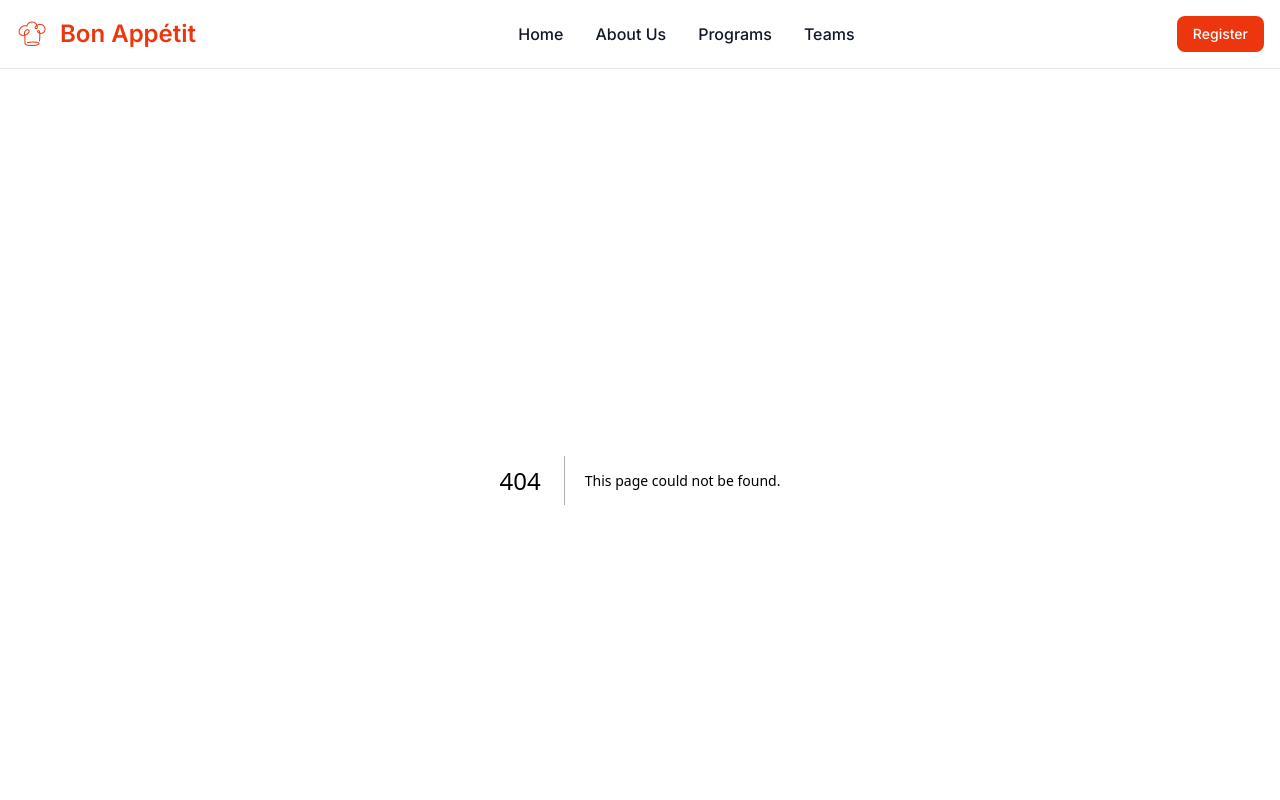
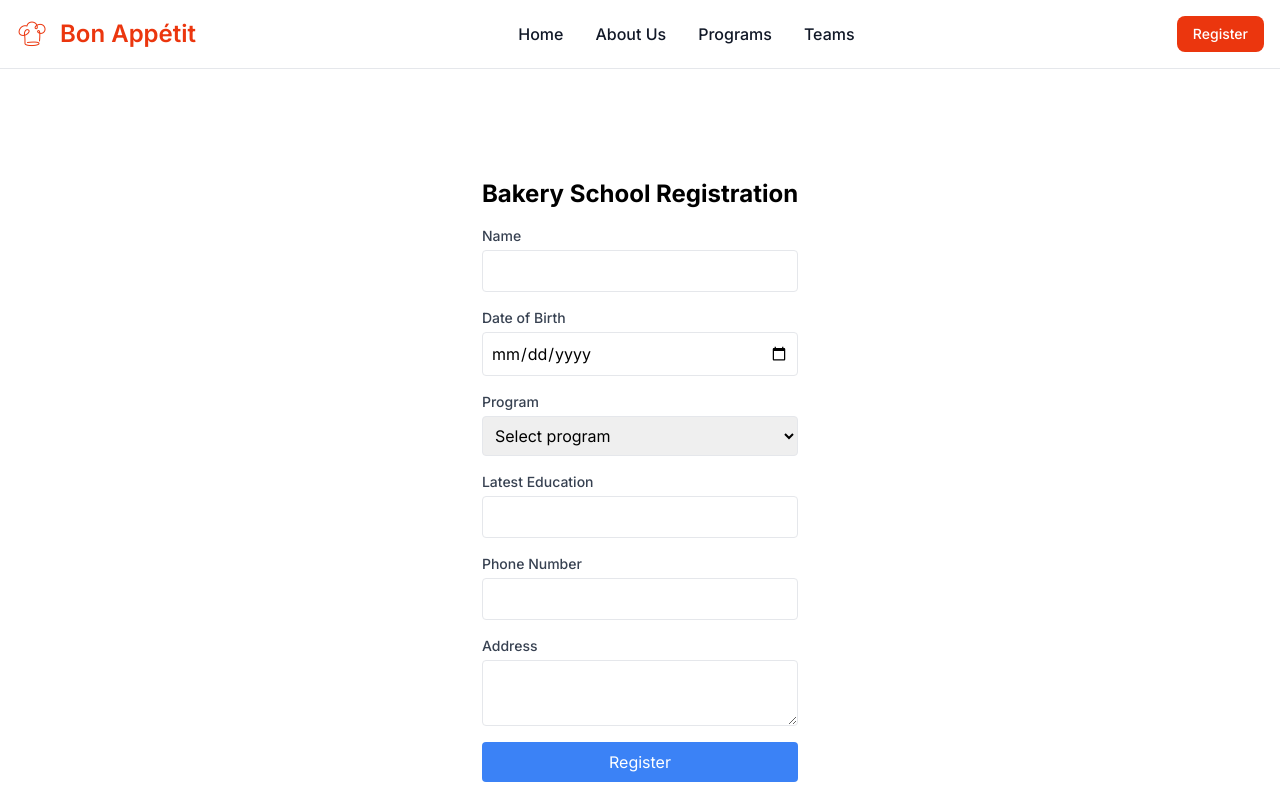
Before and after one commit to yeef93/company-profile, a Next.js app: page /register in a window 1280 px wide. Before the commit this address had no page. Shown: the top 800 px of the page. Built offline with nearby package versions, Linux system fonts and the light colour scheme.

Commit message:
feat:addregistrationform

```diff
--- a/app/components/Hero/index.tsx
+++ b/app/components/Hero/index.tsx
@@ -31,7 +31,7 @@ function Hero() {
                 Don&apos;t miss the chance to learn from expert chefs and become
                 a professional chef in the industry.
               </p>
-              <Button text="Join Us" link="" />
+              <Button text="Join Us" link="/register" />
             </div>
             <div className="pt-8 lg:pt-16 grid grid-cols-1 sm:grid-cols-3 gap-y-8 sm:gap-y-0 sm:gap-x-8 w-full">
               <div className="text-center sm:border-r-2 sm:last:border-r-0">
--- /dev/null
+++ b/app/components/RegistrationForm/index.tsx
@@ -0,0 +1,151 @@
+"use client";
+import React, { useState } from 'react';
+import { useFormik } from 'formik';
+import * as Yup from 'yup';
+
+const RegistrationForm = () => {
+  const [isSubmitted, setIsSubmitted] = useState(false);
+
+  const formik = useFormik({
+    initialValues: {
+      name: '',
+      dateOfBirth: '',
+      program: '',
+      education: '',
+      phoneNumber: '',
+      address: '',
+    },
+    validationSchema: Yup.object({
+      name: Yup.string().required('Required'),
+      dateOfBirth: Yup.date().required('Required'),
+      program: Yup.string().required('Required'),
+      education: Yup.string().required('Required'),
+      phoneNumber: Yup.string().required('Required'),
+      address: Yup.string().required('Required'),
+    }),
+    onSubmit: (values) => {
+      // Simulate a successful registration
+      console.log('Registration successful', values);
+      setIsSubmitted(true);
+    },
+  });
+
+  return (
+    <div className="max-w-md mx-auto p-4">
+      <h2 className="text-2xl font-bold mb-4">Bakery School Registration</h2>
+      {isSubmitted ? (
+        <div className="text-green-500">Registration successful!</div>
+      ) : (
+        <form onSubmit={formik.handleSubmit}>
+          <div className="mb-4">
+            <label htmlFor="name" className="block text-sm font-medium text-gray-700">Name</label>
+            <input
+              id="name"
+              name="name"
+              type="text"
+              className="mt-1 p-2 block w-full border rounded"
+              onChange={formik.handleChange}
+              onBlur={formik.handleBlur}
+              value={formik.values.name}
+            />
+            {formik.touched.name && formik.errors.name ? (
+              <div className="text-red-500 text-sm">{formik.errors.name}</div>
+            ) : null}
+          </div>
+
+          <div className="mb-4">
+            <label htmlFor="dateOfBirth" className="block text-sm font-medium text-gray-700">Date of Birth</label>
+            <input
+              id="dateOfBirth"
+              name="dateOfBirth"
+              type="date"
+              className="mt-1 p-2 block w-full border rounded"
+              onChange={formik.handleChange}
+              onBlur={formik.handleBlur}
+              value={formik.values.dateOfBirth}
+            />
+            {formik.touched.dateOfBirth && formik.errors.dateOfBirth ? (
+              <div className="text-red-500 text-sm">{formik.errors.dateOfBirth}</div>
+            ) : null}
+          </div>
+
+          <div className="mb-4">
+            <label htmlFor="program" className="block text-sm font-medium text-gray-700">Program</label>
+            <select
+              id="program"
+              name="program"
+              className="mt-1 p-2 block w-full border rounded"
+              onChange={formik.handleChange}
+              onBlur={formik.handleBlur}
+              value={formik.values.program}
+            >
+              <option value="" label="Select program" />
+              <option value="Cuisine" label="Cuisine" />
+              <option value="Patisserie" label="Patisserie" />
+              <option value="Barista" label="Barista" />
+            </select>
+            {formik.touched.program && formik.errors.program ? (
+              <div className="text-red-500 text-sm">{formik.errors.program}</div>
+            ) : null}
+          </div>
+
+          <div className="mb-4">
+            <label htmlFor="education" className="block text-sm font-medium text-gray-700">Latest Education</label>
+            <input
+              id="education"
+              name="education"
+              type="text"
+              className="mt-1 p-2 block w-full border rounded"
+              onChange={formik.handleChange}
+              onBlur={formik.handleBlur}
+              value={formik.values.education}
+            />
+            {formik.touched.education && formik.errors.education ? (
+              <div className="text-red-500 text-sm">{formik.errors.education}</div>
+            ) : null}
+          </div>
+
+          <div className="mb-4">
+            <label htmlFor="phoneNumber" className="block text-sm font-medium text-gray-700">Phone Number</label>
+            <input
+              id="phoneNumber"
+              name="phoneNumber"
+              type="text"
+              className="mt-1 p-2 block w-full border rounded"
+              onChange={formik.handleChange}
+              onBlur={formik.handleBlur}
+              value={formik.values.phoneNumber}
+            />
+            {formik.touched.phoneNumber && formik.errors.phoneNumber ? (
+              <div className="text-red-500 text-sm">{formik.errors.phoneNumber}</div>
+            ) : null}
+          </div>
+
+          <div className="mb-4">
+            <label htmlFor="address" className="block text-sm font-medium text-gray-700">Address</label>
+            <textarea
+              id="address"
+              name="address"
+              className="mt-1 p-2 block w-full border rounded"
+              onChange={formik.handleChange}
+              onBlur={formik.handleBlur}
+              value={formik.values.address}
+            />
+            {formik.touched.address && formik.errors.address ? (
+              <div className="text-red-500 text-sm">{formik.errors.address}</div>
+            ) : null}
+          </div>
+
+          <button
+            type="submit"
+            className="w-full bg-blue-500 text-white py-2 rounded hover:bg-blue-600"
+          >
+            Register
+          </button>
+        </form>
+      )}
+    </div>
+  );
+};
+
+export default RegistrationForm;
--- /dev/null
+++ b/app/register/page.tsx
@@ -0,0 +1,11 @@
+import RegistrationForm from "../components/RegistrationForm";
+
+function Register() {
+  return (
+    <div className="min-h-screen flex items-center justify-center">
+      <RegistrationForm />
+    </div>
+  );
+}
+
+export default Register;
--- a/components/Footer/index.tsx
+++ b/components/Footer/index.tsx
@@ -52,16 +52,13 @@ function Footer() {
               About Us
             </h1>
             <p className="mb-4">
-              <a href="#!">Angular</a>
+              <a href="#!">History</a>
             </p>
             <p className="mb-4">
-              <a href="#!">React</a>
+              <a href="#!">Team</a>
             </p>
             <p className="mb-4">
-              <a href="#!">Vue</a>
-            </p>
-            <p>
-              <a href="#!">Laravel</a>
+              <a href="#!">Culture</a>
             </p>
           </div>
           <div className="md:col-span-1 lg:col-span-1">
--- a/package.json
+++ b/package.json
@@ -9,9 +9,11 @@
     "lint": "next lint"
   },
   "dependencies": {
+    "formik": "^2.4.6",
     "next": "14.2.3",
     "react": "^18",
-    "react-dom": "^18"
+    "react-dom": "^18",
+    "yup": "^1.4.0"
   },
   "devDependencies": {
     "@types/node": "^20",
```
Also changed, not shown: 1 other file (tests, documents, lock files or other folders).
